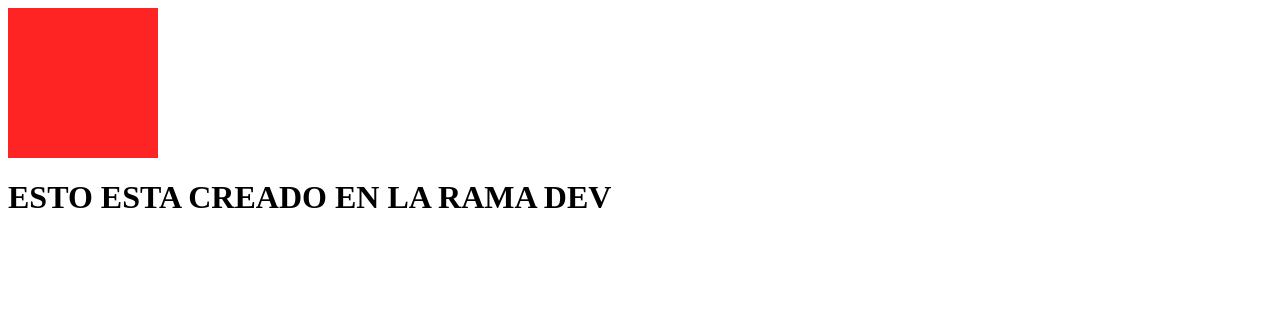
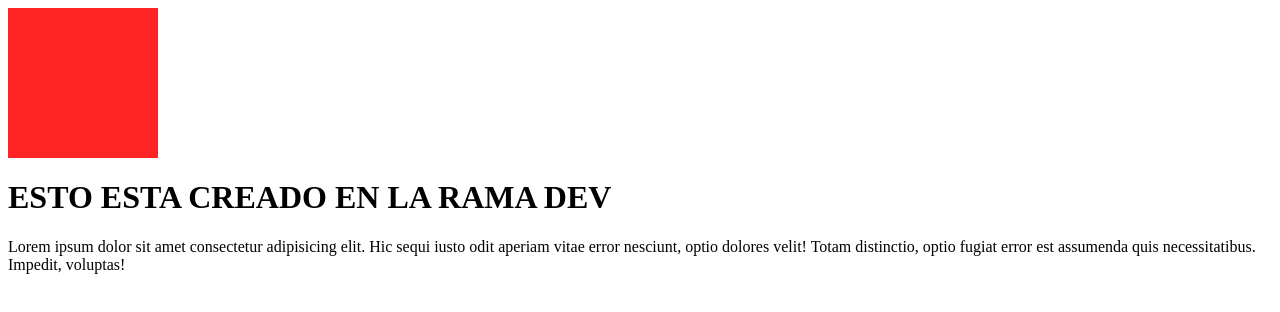
Before and after one commit to profevictor2020/probando-jquery, a plain HTML site: page index.html in a window 1280 px wide. Drawn offline with nearby package versions, Linux system fonts and the light colour scheme.

Commit message:
agregue un parrafo

```diff
--- a/index.html
+++ b/index.html
@@ -9,6 +9,7 @@
 
  <div id="box" style="width: 100px; height: 100px; background-color: red;"></div>
  <h1>ESTO ESTA CREADO EN LA RAMA DEV</h1>
+ <p>Lorem ipsum dolor sit amet consectetur adipisicing elit. Hic sequi iusto odit aperiam vitae error nesciunt, optio dolores velit! Totam distinctio, optio fugiat error est assumenda quis necessitatibus. Impedit, voluptas!</p>
 
  <script
 src="https://ajax.googleapis.com/ajax/libs/jquery/3.7.1/jquery.min.js">
```
